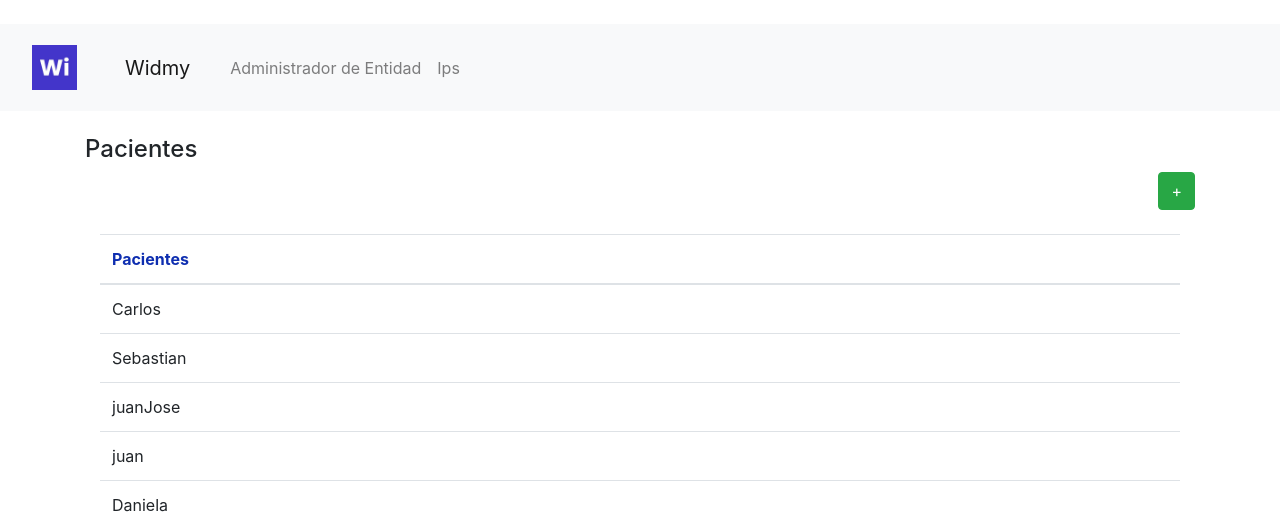
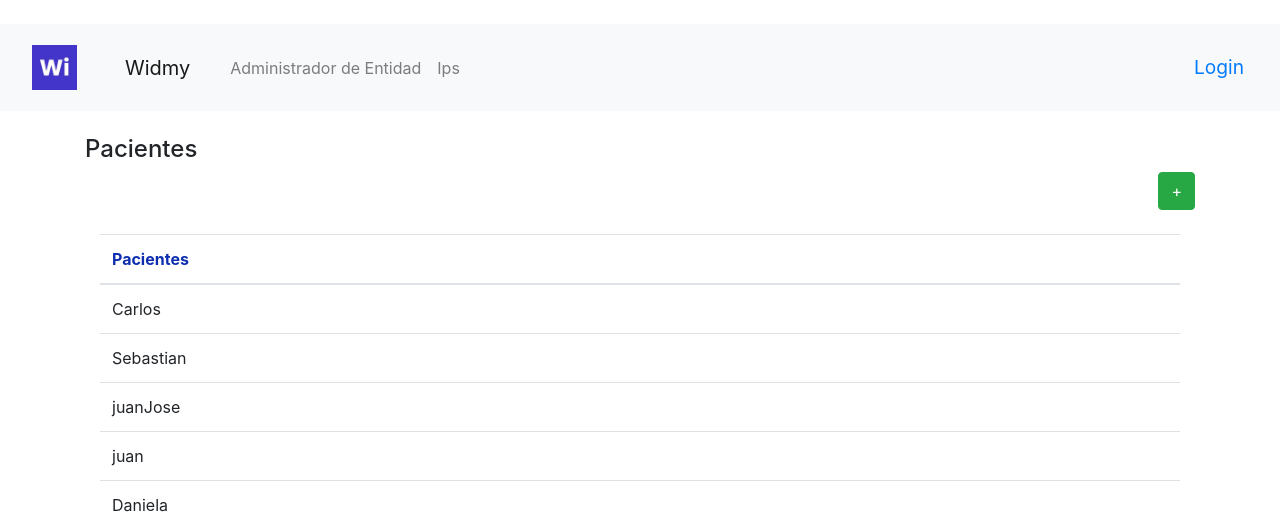
Before and after one commit to montejs3/ArquiSoft, a Django app: page /paciente/ in a window 1280 px wide. Shown: the top 528 px of the page. Run offline with Django 3.2, Linux system fonts and the light colour scheme; data comes from the database, SQL or seed files in the repository; some libraries are stand-ins or nearby versions.

Commit message:
Update base.html

```diff
--- a/ProyectoSistrans/bughunter/bughunter/templates/base.html
+++ b/ProyectoSistrans/bughunter/bughunter/templates/base.html
@@ -33,6 +33,19 @@
                     <a class="nav-link" href="/ips/">Ips</a>
                 </li>
             </ul>
+
+            <form class="form-inline my-2 my-lg-0">
+                {% if user.is_authenticated %}
+                <ul class="nav navbar-nav navbar-right">
+                    <li><a style="font-size:120%" class="nav-link">{{ user.username }}</a></li>
+                    <li><a style="font-size:120%; padding-right:20px" class="nav-link" href="/logout">Log out</a></li>
+                </ul>
+                {% else %}
+                <ul class="nav navbar-nav navbar-right">
+                    <li><a style="font-size:120%; padding-right:20px" class="navbar-link" href="/login/auth0">Login</a></li>
+                </ul>
+                {% endif %}
+              </form>
 
           </div>
 
```
